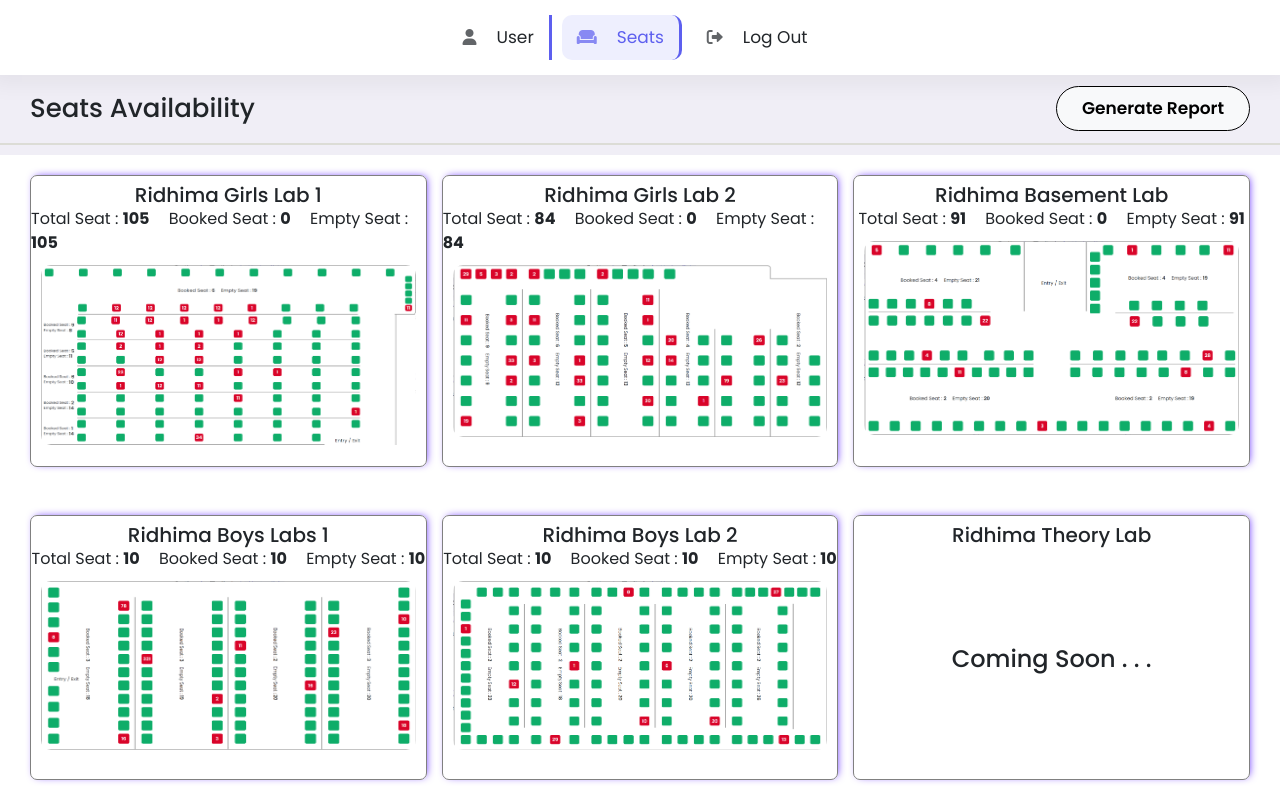
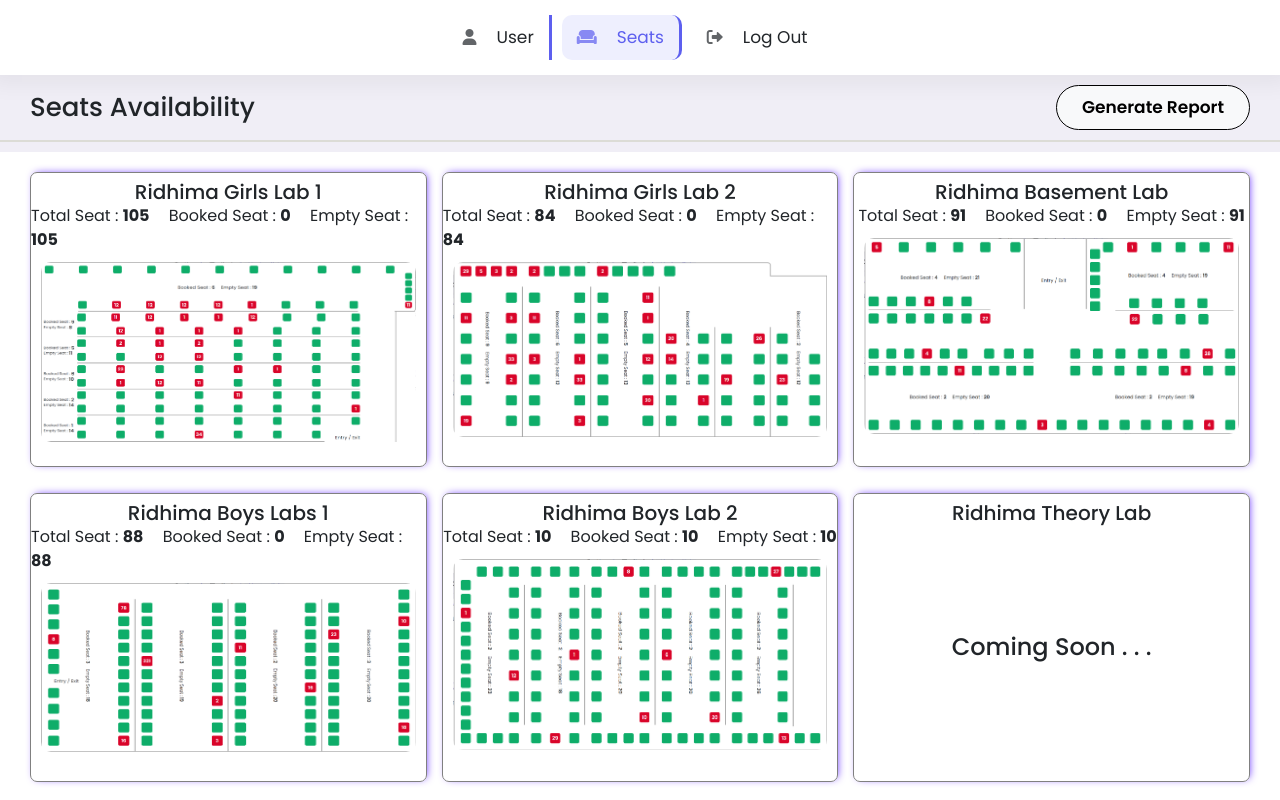
Before and after one commit to tangilur-rahman/seat-booking, a React (Create React App) app in the folder client/: page / in a window 1280 px wide. Built offline with nearby package versions, Linux system fonts and the light colour scheme.

Commit message:
boys-lab-1 counter value dynamic done

```diff
--- a/client/src/pages/BoysLab1/BoysLab1.js
+++ b/client/src/pages/BoysLab1/BoysLab1.js
@@ -6,7 +6,17 @@ import BookingPopUp from "../../components/BookingPopUp/BookingPopUp";
 // internal components
 import "./BoysLab1.css";
 
-const BoysLab1 = ({ setSelectedLab }) => {
+const BoysLab1 = ({
+	setSelectedLab,
+	boysLab_1L_1,
+	setBoysLab_1L_1,
+	boysLab_1L_2,
+	setBoysLab_1L_2,
+	boysLab_1L_3,
+	setBoysLab_1L_3,
+	boysLab_1L_4,
+	setBoysLab_1L_4
+}) => {
 	// for updating booking
 	const [isUpdate, setIsUpdate] = useState("");
 
@@ -48,11 +58,6 @@ const BoysLab1 = ({ setSelectedLab }) => {
 	// fetching data from database end
 
 	// for counting booking seat & empty seat start
-	const [boysLab_1L_1, setBoysLab_1L_1] = useState([]);
-	const [boysLab_1L_2, setBoysLab_1L_2] = useState([]);
-	const [boysLab_1L_3, setBoysLab_1L_3] = useState([]);
-	const [boysLab_1L_4, setBoysLab_1L_4] = useState([]);
-
 	useEffect(() => {
 		if (getDocs) {
 			setBoysLab_1L_1(
@@ -111,6 +116,7 @@ const BoysLab1 = ({ setSelectedLab }) => {
 					.filter((result) => result === true)
 			);
 		}
+		// eslint-disable-next-line react-hooks/exhaustive-deps
 	}, [getDocs]);
 	// for counting booking seat & empty seat end
 
--- a/client/src/pages/Home/Home.js
+++ b/client/src/pages/Home/Home.js
@@ -36,6 +36,12 @@ const Home = () => {
 	const [basementL_2, setBasementL_2] = useState([]);
 	const [basementL_3, setBasementL_3] = useState([]);
 	const [basementL_4, setBasementL_4] = useState([]);
+
+	// boys-lab-1 states
+	const [boysLab_1L_1, setBoysLab_1L_1] = useState([]);
+	const [boysLab_1L_2, setBoysLab_1L_2] = useState([]);
+	const [boysLab_1L_3, setBoysLab_1L_3] = useState([]);
+	const [boysLab_1L_4, setBoysLab_1L_4] = useState([]);
 
 	return (
 		<>
@@ -212,13 +218,26 @@ const Home = () => {
 										<h5>Ridhima Boys Labs 1</h5>
 										<div id="counter">
 											<span>
-												Total Seat : <b>10</b>{" "}
+												Total Seat : <b>88</b>{" "}
 											</span>
 											<span>
-												Booked Seat : <b>10</b>{" "}
+												Booked Seat :{" "}
+												<b>
+													{boysLab_1L_1.length +
+														boysLab_1L_2.length +
+														boysLab_1L_3.length +
+														boysLab_1L_4.length}
+												</b>{" "}
 											</span>
 											<span>
-												Empty Seat : <b>10</b>{" "}
+												Empty Seat :{" "}
+												<b>
+													{88 -
+														(boysLab_1L_1.length +
+															boysLab_1L_2.length +
+															boysLab_1L_3.length +
+															boysLab_1L_4.length)}
+												</b>{" "}
 											</span>
 										</div>
 									</div>
@@ -324,7 +343,17 @@ const Home = () => {
 					)}
 
 					{selectedLab === "ridhima-boys-lab-1" && (
-						<BoysLab1 setSelectedLab={setSelectedLab} />
+						<BoysLab1
+							setSelectedLab={setSelectedLab}
+							boysLab_1L_1={boysLab_1L_1}
+							setBoysLab_1L_1={setBoysLab_1L_1}
+							boysLab_1L_2={boysLab_1L_2}
+							setBoysLab_1L_2={setBoysLab_1L_2}
+							boysLab_1L_3={boysLab_1L_3}
+							setBoysLab_1L_3={setBoysLab_1L_3}
+							boysLab_1L_4={boysLab_1L_4}
+							setBoysLab_1L_4={setBoysLab_1L_4}
+						/>
 					)}
 
 					{selectedLab === "ridhima-boys-lab-2" && (
```
